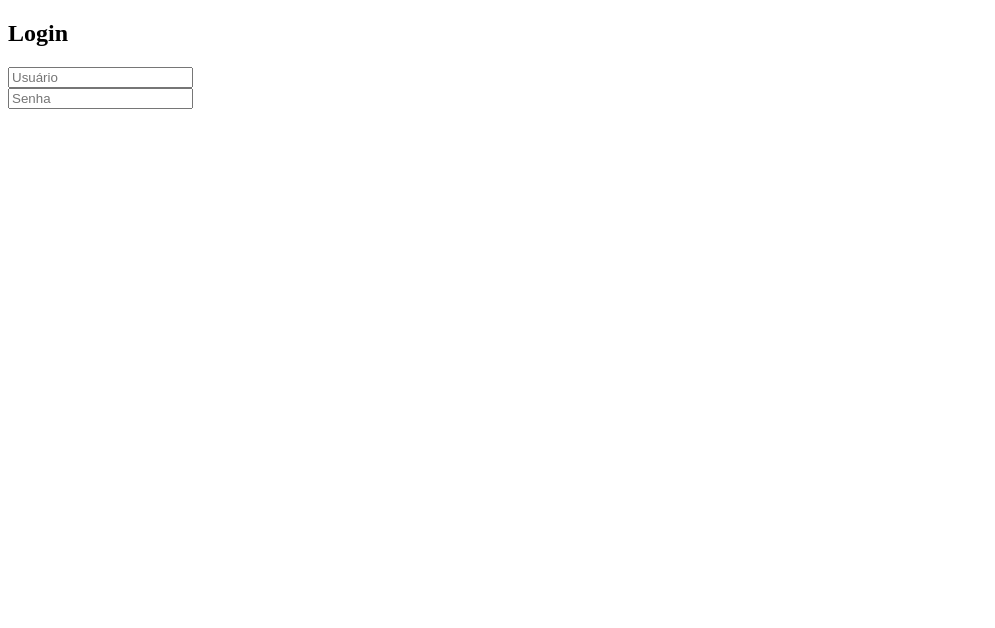
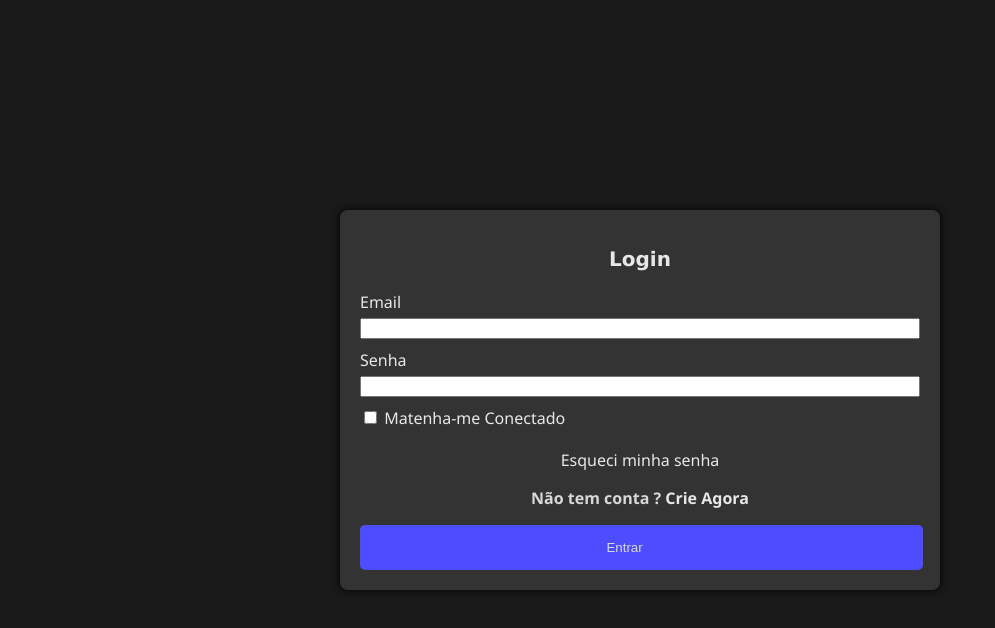
Before and after one commit to SamuelLauro/Projeto-login, a plain HTML site: page index.html in a window 1280 px wide. Shown: the whole page, without its empty margins (0-995 px from the left). Drawn offline with Linux system fonts and the light colour scheme.

Commit message:
criando tela de login

```diff
--- a/index.html
+++ b/index.html
@@ -5,18 +5,38 @@
     <meta http-equiv="X-UA-Compatible" content="IE=edge">
     <meta name="viewport" content="width=device-width, initial-scale=1.0">
     <title>Login</title>
+    <link rel="stylesheet" href="style.css">
+
 </head>
 <body>
     <div class="container">
         <h2>Login</h2>
         <form action="#">
             <div class="textlogin">
-                <label for="iusu"></label>
-                <input type="text" name="usu" id="iusu" placeholder="Usuário">
+                <label for="iusu">Email</label>
+                <input type="text" name="usu" id="iusu" required>
             </div>
+
+            <div class="password">
+                <label for="isen">Senha</label>
+                <input type="password" name="sen" id="isen" required>
+            </div>
+
+            <div class="conected">
+                <input type="checkbox" name="lembrar" id="ilembrar"> <label for="ilembrar">Matenha-me Conectado</label>
+            </div>
+
+            <div class="esquecisenha">
+                <a href="#">Esqueci minha senha</a>
+
+            </div>
+
+            <div class="criarconta">
+                <p>Não tem conta ? <a href="#">Crie Agora</a>
+                </p></div>
+
             <div>
-                <label for="isen"></label>
-                <input type="password" name="sen" id="isen" placeholder="Senha">
+                <input type="submit" value="Entrar">
             </div>
         </form>
     </div>
--- /dev/null
+++ b/style.css
@@ -0,0 +1,80 @@
+@charset "UTF-8";
+body{
+    background-color: #1a1a1a;
+    font-family: 'Segoe UI', Tahoma, Geneva, Verdana, sans-serif;
+    color: #f1f1f1;
+    display: flex;
+    justify-content: center;
+    align-items: center;
+    height: 100vh;
+    margin: 0px;
+}
+
+.container{
+    width: 100%;
+    max-width: 600px;
+    margin: 0 auto;
+    padding: 20px;
+    background-color: #333333;
+    border-radius: 8px;
+    box-shadow: 0px 0px 10px black;
+    box-sizing: border-box;
+}
+h2{
+    font-size: 20px;
+    text-align: center;
+    margin-bottom: 20px;
+    color: #e8e8e8;
+    font-family: Verdana, Geneva, Tahoma, sans-serif;
+}
+form{
+    display: flex;
+    flex-direction: column;
+}
+label{
+    margin-bottom: 5px;
+    color: #e8e8e8;
+}
+div.textlogin,div.password{
+    display: flex;
+    flex-direction: column;
+    margin-bottom: 10px;
+}
+
+
+div.esquecisenha, a{
+    text-align: center;
+    margin-top: 20px;
+    color: #e8e8e8;
+    text-decoration: none;
+}
+.esquecisenha, a:hover{
+    text-decoration: underline;
+}
+
+div.criarconta{
+    text-align: center;
+    color: #d8d8d8;
+    font-weight: bold;
+}
+
+div.criarconta a:hover{
+    color: #d8d8d8;
+    text-decoration: underline;
+}
+
+input[type='submit']{
+    background-color: #4d4dff;
+    color: #d8d8d8;
+    border: none;
+    border-radius: 5px;
+    padding: 15px;
+    padding-right: 50%;
+    padding-left: 44%;
+    cursor: pointer;
+    transition: 0.3s ease;
+}
+input[type='submit']:hover{
+    color: 337ab7;
+    background-color: #4d4dff6c;
+}
```
